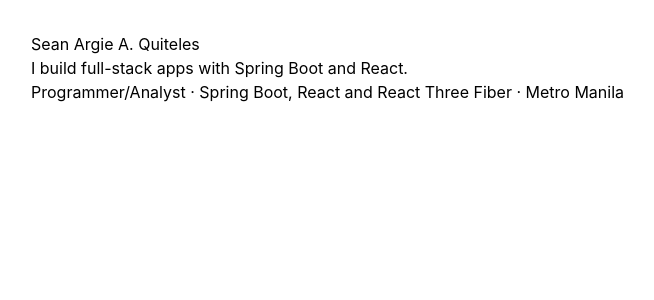
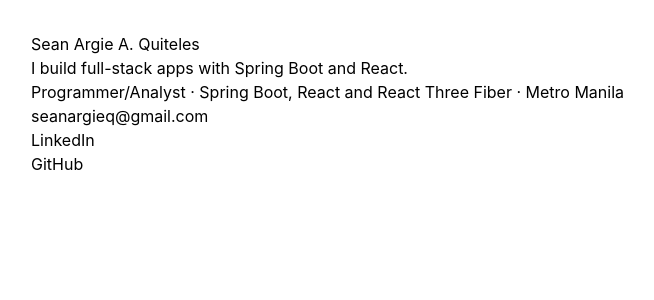
Before and after one commit to saaquiteles/webportfolio2, a Next.js app: page / in a window 1280 px wide. Shown: the top 300 px of the page, without its empty margins (1-655 px from the left). Built offline with nearby package versions, Linux system fonts and the light colour scheme.

Commit message:
feat: add email, LinkedIn and GitHub links to Home
Visitors need a way to reach out; the links read from the one Profile record so the approved contact details live in a single place.

```diff
--- a/src/app/page.tsx
+++ b/src/app/page.tsx
@@ -1,3 +1,4 @@
+import { ContactLinks } from '@/components/sections/ContactLinks';
 import { profile } from '@/data/profile';
 
 export default function Home() {
@@ -6,6 +7,7 @@
       <p>{profile.name}</p>
       <h1>{profile.headline}</h1>
       <p>{profile.tagline}</p>
+      <ContactLinks email={profile.email} links={profile.links} />
     </main>
   );
 }
--- /dev/null
+++ b/src/components/sections/ContactLinks.tsx
@@ -0,0 +1,19 @@
+import type { Profile } from '@/lib/types';
+
+type ContactLinksProps = Pick<Profile, 'email' | 'links'>;
+
+export function ContactLinks({ email, links }: ContactLinksProps) {
+  return (
+    <ul>
+      <li>
+        <a href={`mailto:${email}`}>{email}</a>
+      </li>
+      <li>
+        <a href={links.linkedin}>LinkedIn</a>
+      </li>
+      <li>
+        <a href={links.github}>GitHub</a>
+      </li>
+    </ul>
+  );
+}
--- a/src/data/profile.ts
+++ b/src/data/profile.ts
@@ -4,4 +4,9 @@
   name: 'Sean Argie A. Quiteles',
   headline: 'I build full-stack apps with Spring Boot and React.',
   tagline: 'Programmer/Analyst · Spring Boot, React and React Three Fiber · Metro Manila',
+  email: 'seanargieq@gmail.com',
+  links: {
+    linkedin: 'https://linkedin.com/in/saaquiteles',
+    github: 'https://github.com/saaquiteles',
+  },
 };
--- a/src/lib/types.ts
+++ b/src/lib/types.ts
@@ -7,4 +7,6 @@
   name: string;
   headline: string;
   tagline: string;
+  email: string;
+  links: { linkedin: string; github: string };
 }
```
Also changed, not shown: 2 other files (tests, documents, lock files or other folders).
